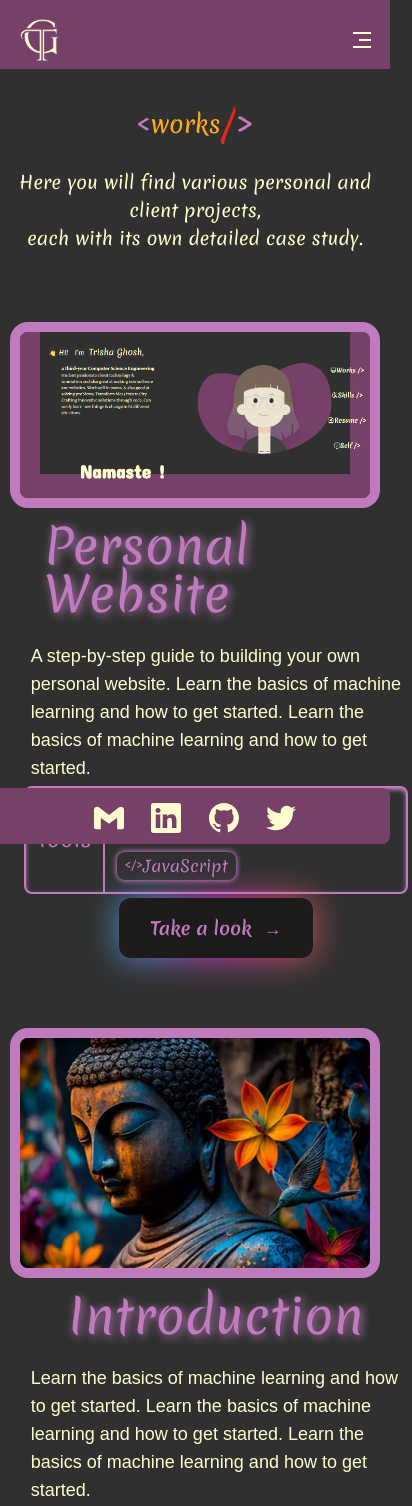
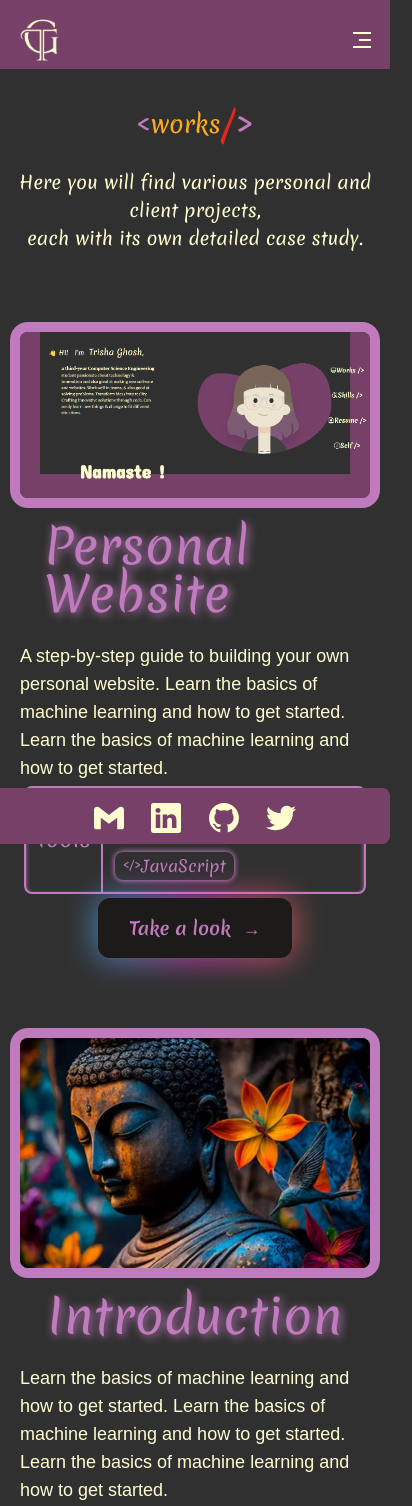
Before and after one commit to ghosh-trisha/Portfolio, a React (Vite) app: page /works in a window 390 px wide. Shown: the top 1506 px of the page, 412 px wide, since content can reach past the window. Built offline with nearby package versions, Linux system fonts and the light colour scheme; a web font is replaced by a local one.

Commit message:
commited

```diff
--- a/src/pages/Works.jsx
+++ b/src/pages/Works.jsx
@@ -167,7 +167,7 @@ function Works() {
                       {project.description}
                     </p>
 
-                    <div className="border-2 border-[#C07ABE] rounded-lg flex flex-row  m-8 max-sm:m-1 shadow-inner shadow-[#C07ABE] min-w-96 max-w-[31.5rem] max-sm:max-w-[95vw]">
+                    <div className="border-2 border-[#C07ABE] rounded-lg flex flex-row  m-8 max-sm:m-1 shadow-inner shadow-[#C07ABE] sm:min-w-96 max-w-[31.5rem] max-sm:max-w-[95vw]">
                       <div className="flex justify-center items-center self-center h-full w-24 text-[1.38rem] text-[#C07ABE] font-me">
                         Tools
                       </div>
```
